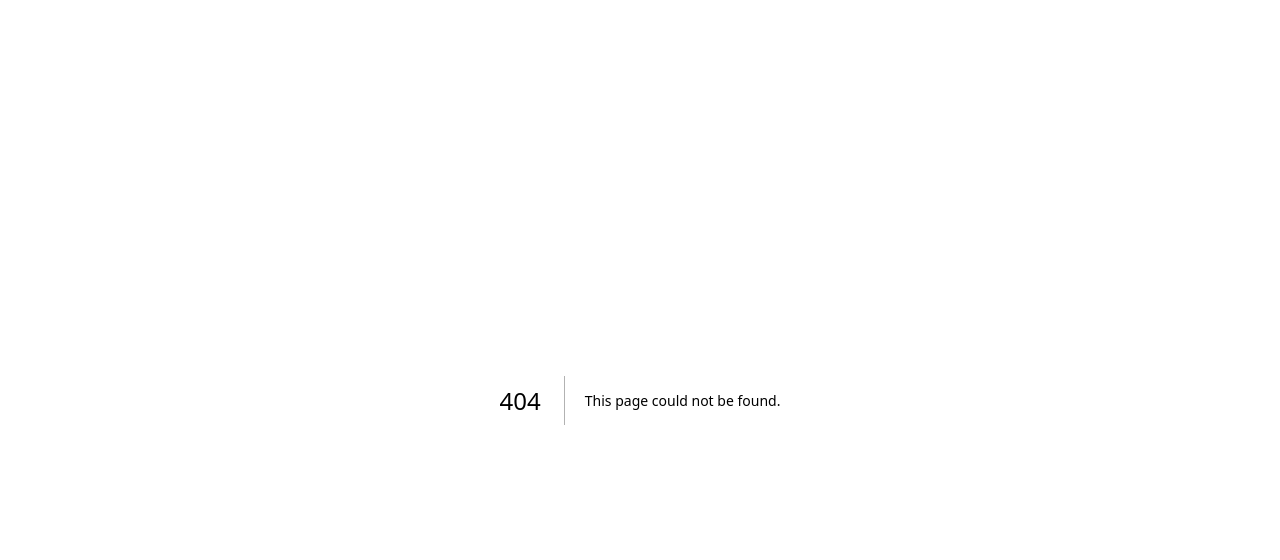
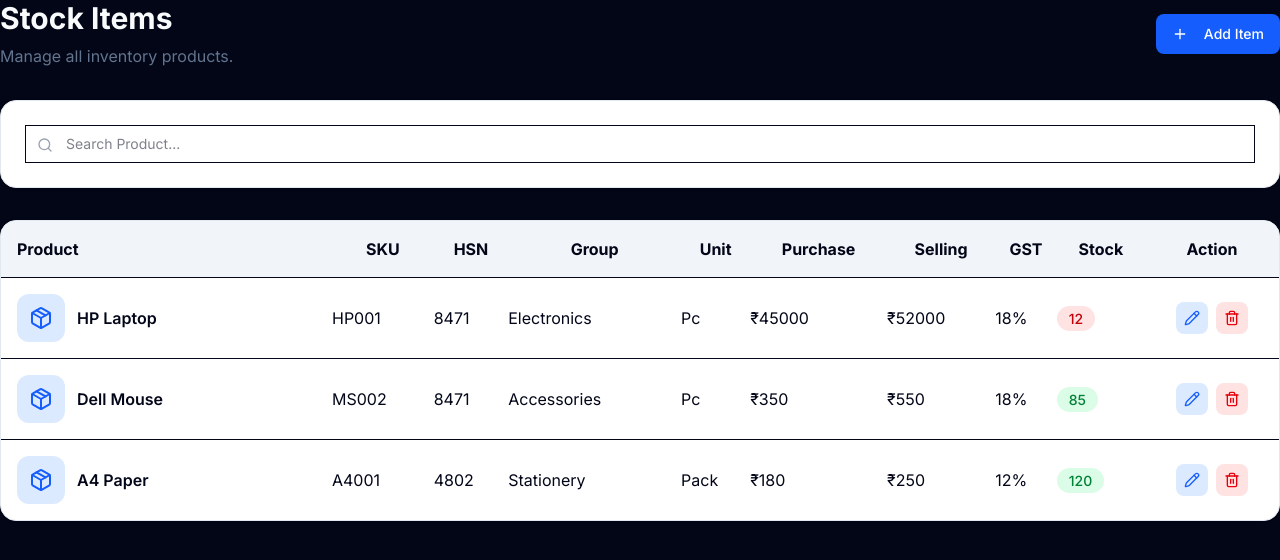
Before and after one commit to Kesarkarale/LedgerFlow, a Next.js app: page /stock-items in a window 1280 px wide. Before the commit this address had no page. Shown: the top 560 px of the page. Built offline with nearby package versions, Linux system fonts and the light colour scheme.

Commit message:
Create page.tsx

```diff
--- /dev/null
+++ b/src/app/stock-items/page.tsx
@@ -0,0 +1,211 @@
+"use client";
+
+import { useState } from "react";
+import {
+  Package,
+  Plus,
+  Search,
+  Pencil,
+  Trash2,
+} from "lucide-react";
+
+import { Card } from "@/components/ui/card";
+import { Button } from "@/components/ui/button";
+import { Input } from "@/components/ui/input";
+
+const items = [
+  {
+    id: 1,
+    name: "HP Laptop",
+    sku: "HP001",
+    hsn: "8471",
+    group: "Electronics",
+    unit: "Pc",
+    purchase: 45000,
+    selling: 52000,
+    stock: 12,
+    gst: "18%",
+  },
+  {
+    id: 2,
+    name: "Dell Mouse",
+    sku: "MS002",
+    hsn: "8471",
+    group: "Accessories",
+    unit: "Pc",
+    purchase: 350,
+    selling: 550,
+    stock: 85,
+    gst: "18%",
+  },
+  {
+    id: 3,
+    name: "A4 Paper",
+    sku: "A4001",
+    hsn: "4802",
+    group: "Stationery",
+    unit: "Pack",
+    purchase: 180,
+    selling: 250,
+    stock: 120,
+    gst: "12%",
+  },
+];
+
+export default function StockItemsPage() {
+  const [search, setSearch] = useState("");
+
+  const filtered = items.filter((item) =>
+    item.name.toLowerCase().includes(search.toLowerCase())
+  );
+
+  return (
+    <div className="space-y-8">
+
+      <div className="flex items-center justify-between">
+
+        <div>
+          <h1 className="text-3xl font-bold">
+            Stock Items
+          </h1>
+
+          <p className="mt-2 text-slate-500">
+            Manage all inventory products.
+          </p>
+        </div>
+
+        <Button className="bg-blue-600 hover:bg-blue-700">
+          <Plus className="mr-2 h-4 w-4" />
+          Add Item
+        </Button>
+
+      </div>
+
+      <Card className="p-6">
+
+        <div className="relative">
+
+          <Search className="absolute left-3 top-3 h-4 w-4 text-gray-400" />
+
+          <Input
+            placeholder="Search Product..."
+            className="pl-10"
+            value={search}
+            onChange={(e) => setSearch(e.target.value)}
+          />
+
+        </div>
+
+      </Card>
+
+      <Card className="overflow-auto">
+
+        <table className="w-full">
+
+          <thead className="bg-slate-100">
+
+            <tr>
+
+              <th className="p-4 text-left">Product</th>
+              <th>SKU</th>
+              <th>HSN</th>
+              <th>Group</th>
+              <th>Unit</th>
+              <th>Purchase</th>
+              <th>Selling</th>
+              <th>GST</th>
+              <th>Stock</th>
+              <th className="text-center">Action</th>
+
+            </tr>
+
+          </thead>
+
+          <tbody>
+
+            {filtered.map((item) => (
+
+              <tr
+                key={item.id}
+                className="border-t hover:bg-slate-50"
+              >
+
+                <td className="p-4">
+
+                  <div className="flex items-center gap-3">
+
+                    <div className="rounded-xl bg-blue-100 p-3">
+
+                      <Package className="text-blue-600" />
+
+                    </div>
+
+                    <span className="font-semibold">
+                      {item.name}
+                    </span>
+
+                  </div>
+
+                </td>
+
+                <td>{item.sku}</td>
+
+                <td>{item.hsn}</td>
+
+                <td>{item.group}</td>
+
+                <td>{item.unit}</td>
+
+                <td>₹{item.purchase}</td>
+
+                <td>₹{item.selling}</td>
+
+                <td>{item.gst}</td>
+
+                <td>
+
+                  <span
+                    className={`rounded-full px-3 py-1 text-sm font-medium ${
+                      item.stock > 20
+                        ? "bg-green-100 text-green-700"
+                        : "bg-red-100 text-red-700"
+                    }`}
+                  >
+                    {item.stock}
+                  </span>
+
+                </td>
+
+                <td>
+
+                  <div className="flex justify-center gap-2">
+
+                    <button className="rounded-lg bg-blue-100 p-2">
+
+                      <Pencil className="h-4 w-4 text-blue-600" />
+
+                    </button>
+
+                    <button className="rounded-lg bg-red-100 p-2">
+
+                      <Trash2 className="h-4 w-4 text-red-600" />
+
+                    </button>
+
+                  </div>
+
+                </td>
+
+              </tr>
+
+            ))}
+
+          </tbody>
+
+        </table>
+
+      </Card>
+
+    </div>
+  );
+}
```
